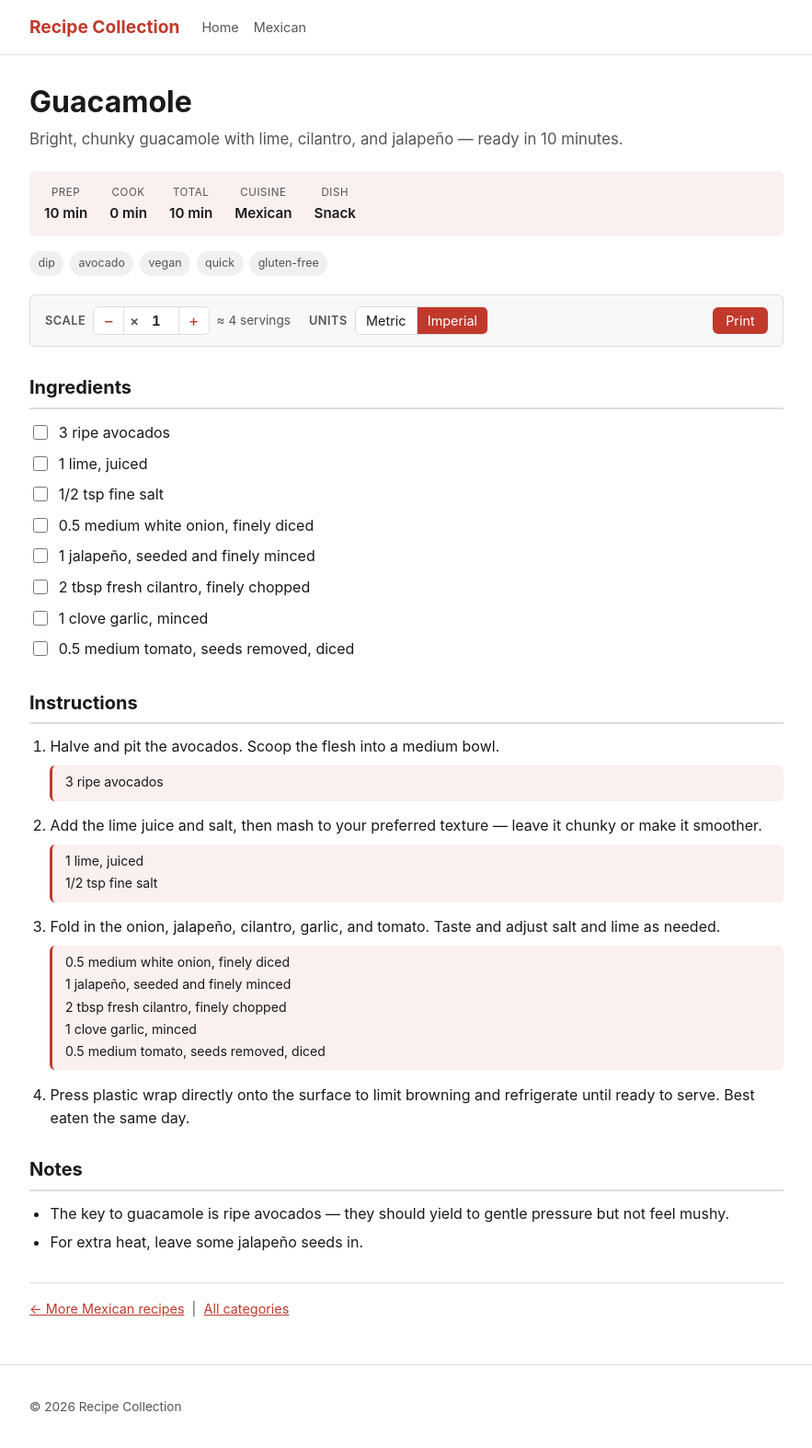
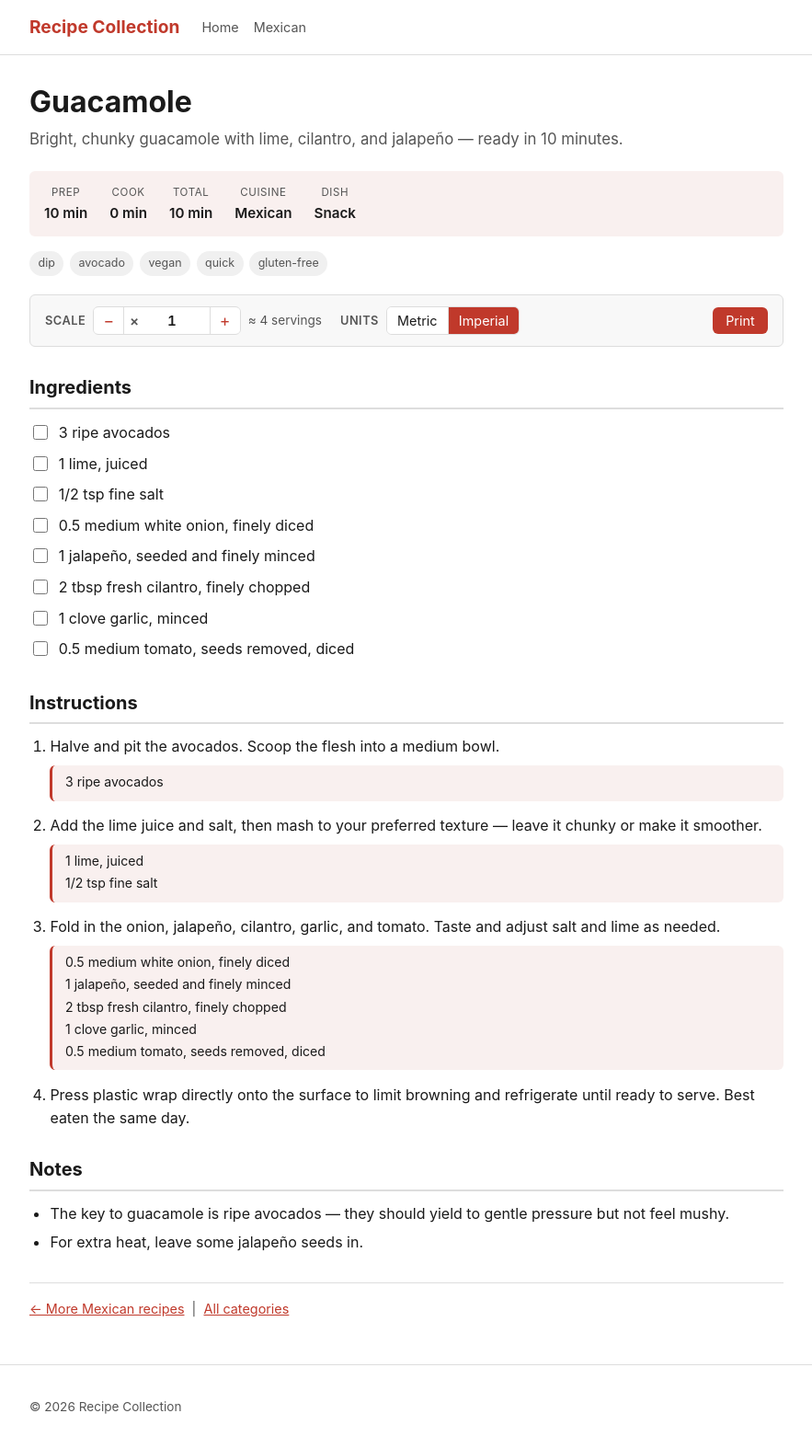
Before and after one commit to awcrusius/Recipes, a Jekyll site: the page built from recipes/mexican/guacamole.md, in a window 1280 px wide. Shown: the whole page at 92% size, without its empty margins (198-1081 px from the left). Built offline with Jekyll 4.4.1, drawn with Linux system fonts in a browser that asks for light colours.

Commit message:
Dynamically size scale input to content (min width of 00000, ~1ch padding each side)

```diff
--- a/_layouts/recipe.html
+++ b/_layouts/recipe.html
@@ -105,7 +105,7 @@
             <span class="scale-field">
               <span class="scale-times" aria-hidden="true">&times;</span>
               <input type="text" inputmode="decimal" class="scale-value" id="scale-value"
-                     value="1" size="4" aria-label="Scale factor" autocomplete="off">
+                     value="1" size="5" aria-label="Scale factor" autocomplete="off">
             </span>
             <button type="button" id="scale-plus" aria-label="Increase scale">+</button>
           </div>
@@ -398,6 +398,13 @@
         return Number.isInteger(n) ? String(n) : parseFloat(n.toFixed(2)).toString();
       }
 
+      // Grow the input to fit its content, but never narrower than "00000".
+      var SCALE_MIN_CHARS = 5;
+      function sizeScaleInput() {
+        var len = Math.max(scaleValue.value.length, SCALE_MIN_CHARS);
+        scaleValue.style.width = len + 'ch';
+      }
+
       function stepScale(cur, dir) {
         if (cur >= 2) {
           if (dir > 0) return cur + 1;          // 2 → 3 → 4 …
--- a/assets/css/style.scss
+++ b/assets/css/style.scss
@@ -365,9 +365,10 @@ a:hover { text-decoration: underline; }
 
 .scale-value {
   flex: 0 0 auto;
-  width: 3.6ch;       /* fits a 4-digit string, e.g. 0000 */
-  min-width: 0;       /* override flex item's intrinsic min-width */
-  padding: 0.3rem 0.1rem;
+  box-sizing: content-box;  /* width below is the content area only */
+  width: 5ch;               /* JS grows this to fit longer values */
+  min-width: 5ch;           /* never narrower than "00000" */
+  padding: 0.3rem 1ch;      /* ~one "0" of breathing room each side */
   text-align: center;
   font-size: 0.95rem;
   font-weight: 600;
```
Also changed, not shown: other parts of _layouts/recipe.html (+2 -0 lines).
